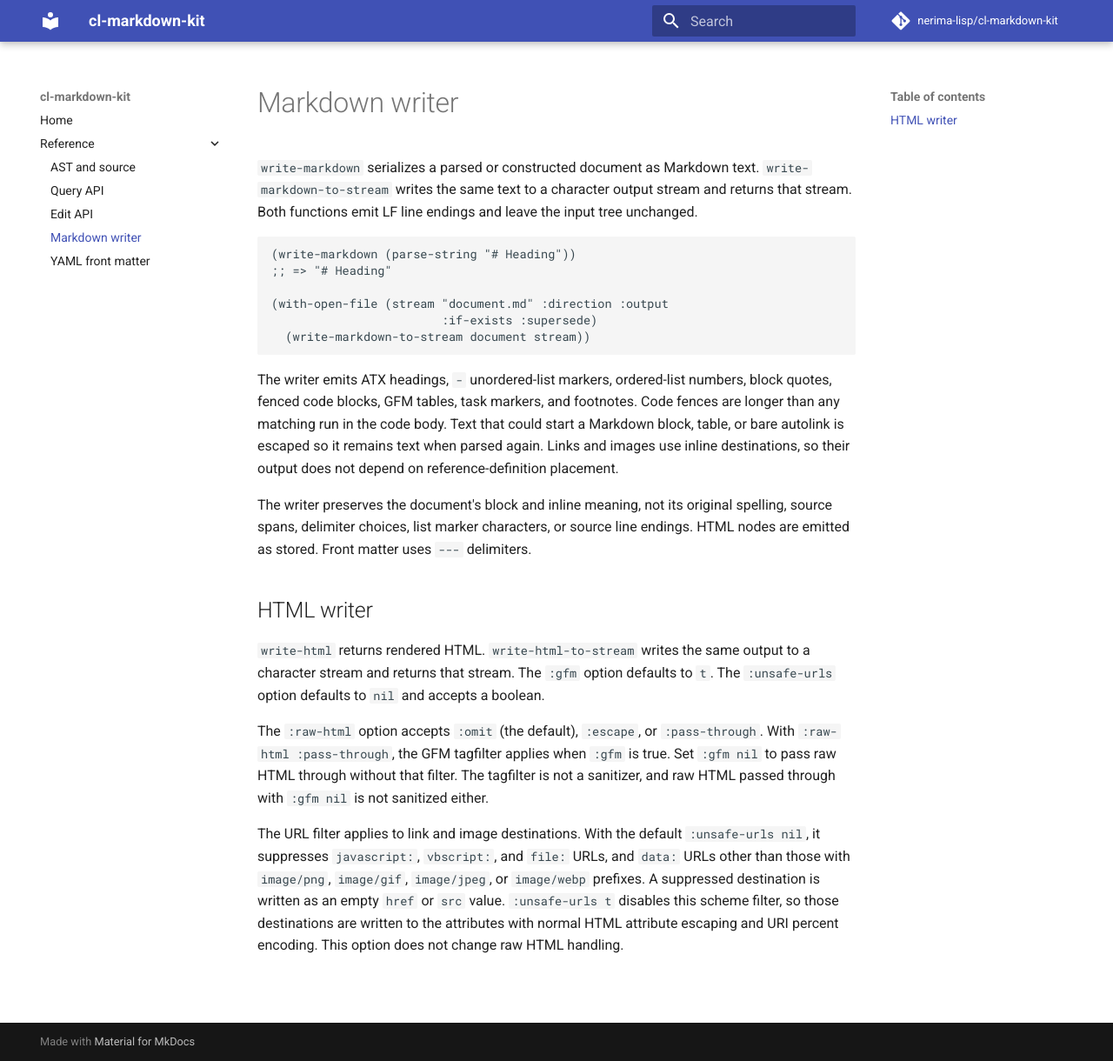
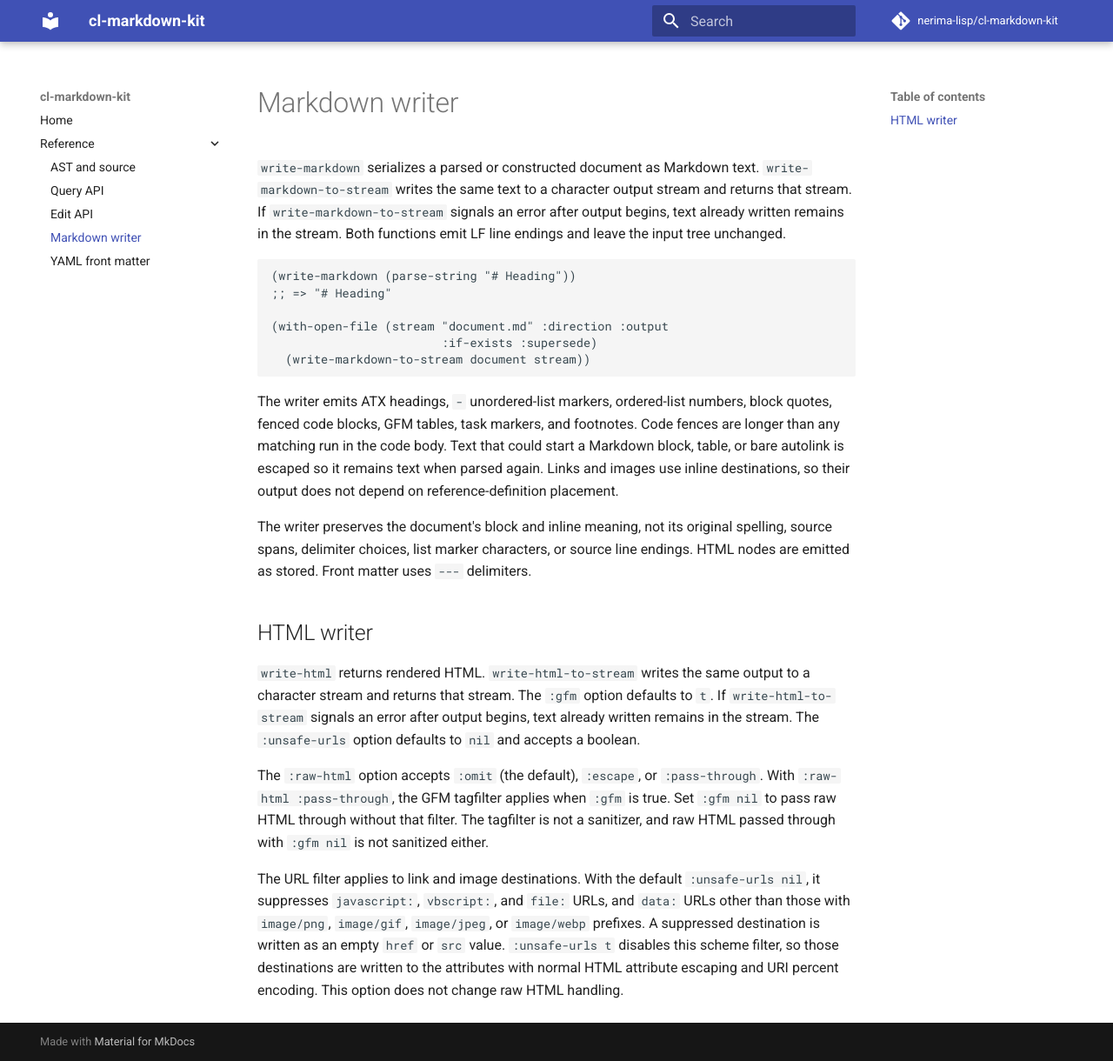
Before and after one commit to nerima-lisp/cl-markdown-kit, an MkDocs documentation site: the page built from docs/src/reference/markdown-writer.md, in a window 1280 px wide and 1220 px high. Shown: the whole window at 87% size. Built offline with MkDocs 1.6.1 and Material for MkDocs 9.7.7, drawn with Linux system fonts in a browser that asks for light colours; comment, search, counter and statistics services are not loaded.

Commit message:
fix(writer): document partial output and malformed lists

````diff
--- a/docs/src/reference/markdown-writer.md
+++ b/docs/src/reference/markdown-writer.md
@@ -2,8 +2,9 @@
 
 `write-markdown` serializes a parsed or constructed document as Markdown text.
 `write-markdown-to-stream` writes the same text to a character output stream and
-returns that stream. Both functions emit LF line endings and leave the input
-tree unchanged.
+returns that stream. If `write-markdown-to-stream` signals an error after
+output begins, text already written remains in the stream. Both functions emit
+LF line endings and leave the input tree unchanged.
 
 ```lisp
 (write-markdown (parse-string "# Heading"))
@@ -31,6 +32,8 @@ delimiters.
 `write-html` returns rendered HTML. `write-html-to-stream` writes the same
 output to a character stream and returns that stream. The `:gfm` option
 defaults to `t`.
+If `write-html-to-stream` signals an error after output begins, text already
+written remains in the stream.
 The `:unsafe-urls` option defaults to `nil` and accepts a boolean.
 
 The `:raw-html` option accepts `:omit` (the default), `:escape`, or
````
Also changed, not shown: 8 other files.
